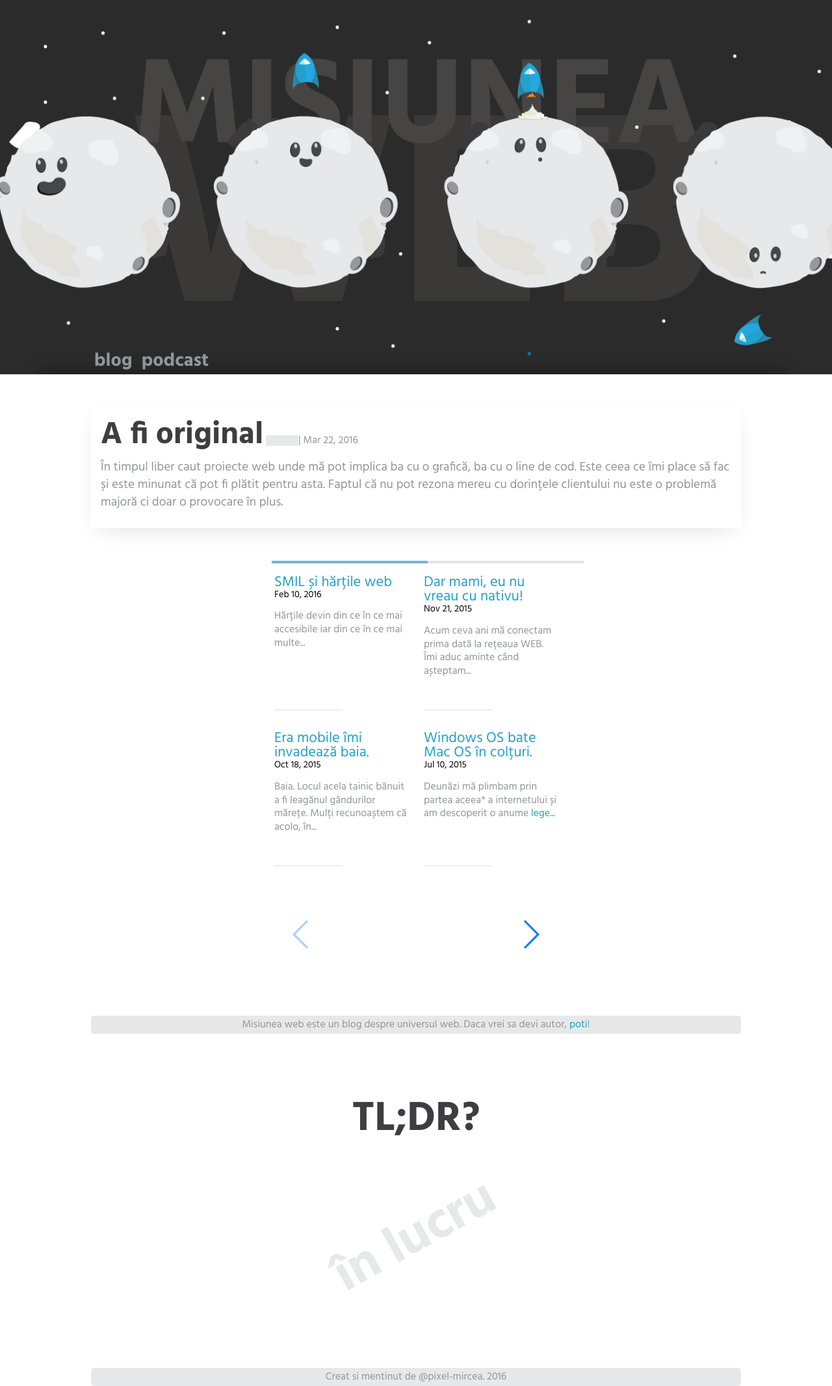
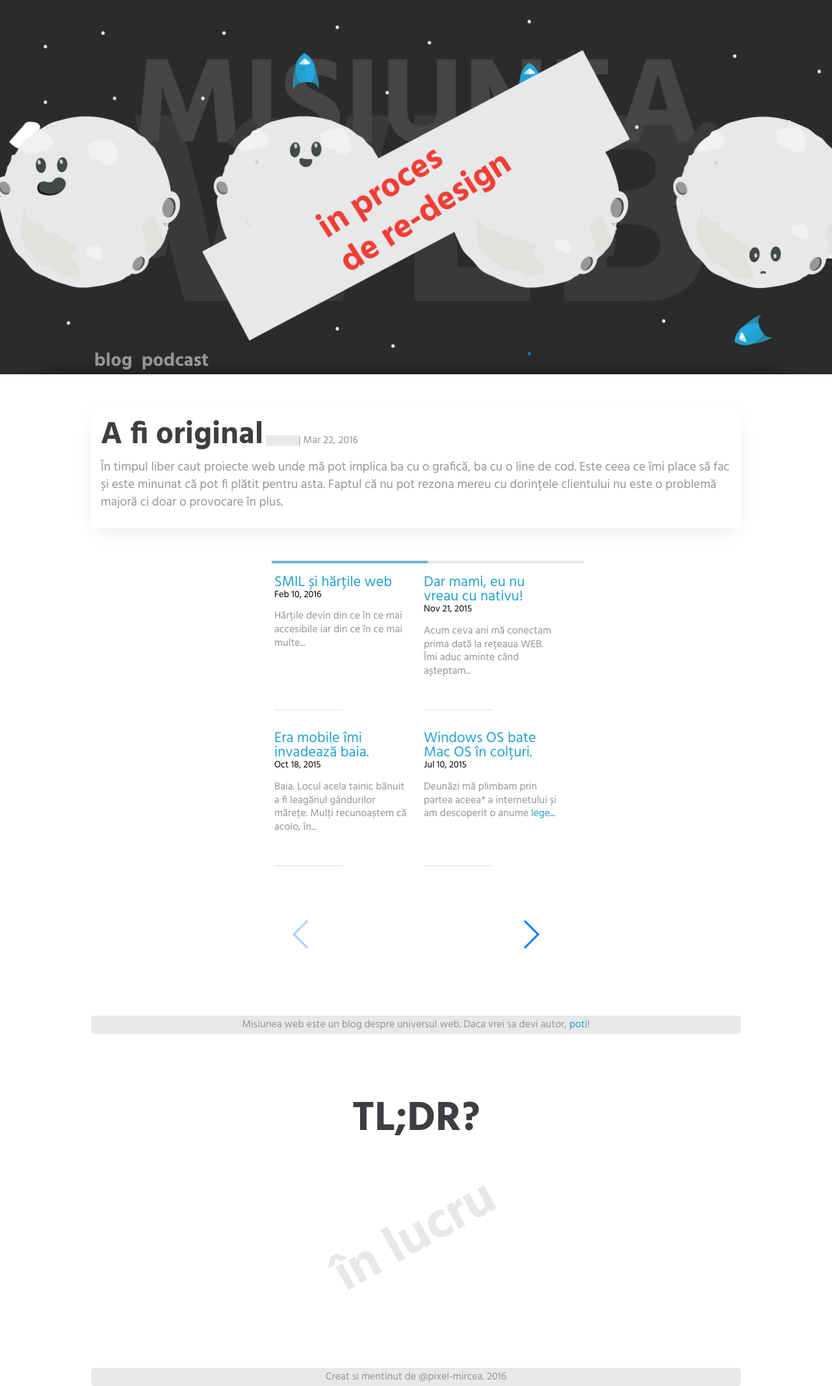
Before and after one commit to mirceaciu/misiuneadoi, a Jekyll site: the page built from index.html, in a window 1280 px wide. Shown: the whole page at 65% size. Built offline with Jekyll 4.4.1, drawn with Linux system fonts in a browser that asks for light colours.

Commit message:
under work

```diff
--- a/css/_head.sass
+++ b/css/_head.sass
@@ -2,7 +2,7 @@
   width: 100%
   height: 576px
   background-color: #2A2B2A
-  background-image: url("../assets/img/header_bg.png")
+  background-image: url("../assets/img/header_under.png")
   background-size: cover
   background-position: center
   background-repeat: no-repeat
```
Also changed, not shown: assets/img/header_under.png (added).
